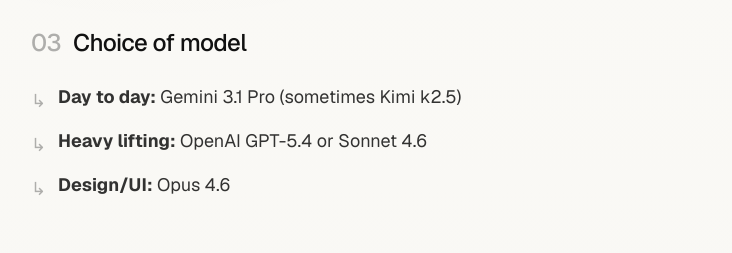
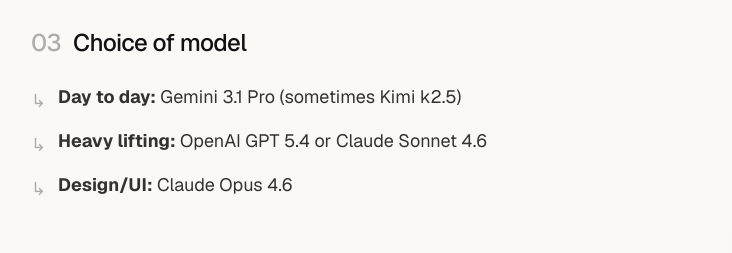
Before and after one commit to ndzuma/ndzumamalate.com, a Next.js app in the folder apps/web/: page /stack in a window 1280 px wide. Shown: the part 920-1173 px from the top of the page, without its empty margins (33-765 px from the left). Built offline with nearby package versions, Linux system fonts and the light colour scheme; no server answers.

Commit message:
Update homepage and stack page content
- Add CV mention to homepage
- Update AI tool names on stack page for consistency

```diff
--- a/apps/web/app/page.tsx
+++ b/apps/web/app/page.tsx
@@ -60,6 +60,9 @@
             <div>
               If you want to connect on an ambitious project, reach out on my <InlineSocialLink profile={profile} /> or shoot me an <InlineEmailLink />.
             </div>
+            <div>
+              Oh I forgot, here's my CV.
+            </div>
           </div>
         </section>
 
--- a/apps/web/app/stack/page.tsx
+++ b/apps/web/app/stack/page.tsx
@@ -107,11 +107,11 @@
             </li>
             <li className="flex gap-3">
               <span className="text-black/30 mt-1">↳</span>
-              <span><strong>Heavy lifting:</strong> OpenAI GPT-5.4 or Sonnet 4.6</span>
+              <span><strong>Heavy lifting:</strong> OpenAI GPT 5.4 or Claude Sonnet 4.6</span>
             </li>
             <li className="flex gap-3">
               <span className="text-black/30 mt-1">↳</span>
-              <span><strong>Design/UI:</strong> Opus 4.6</span>
+              <span><strong>Design/UI:</strong> Claude Opus 4.6</span>
             </li>
           </ul>
         </section>
```
